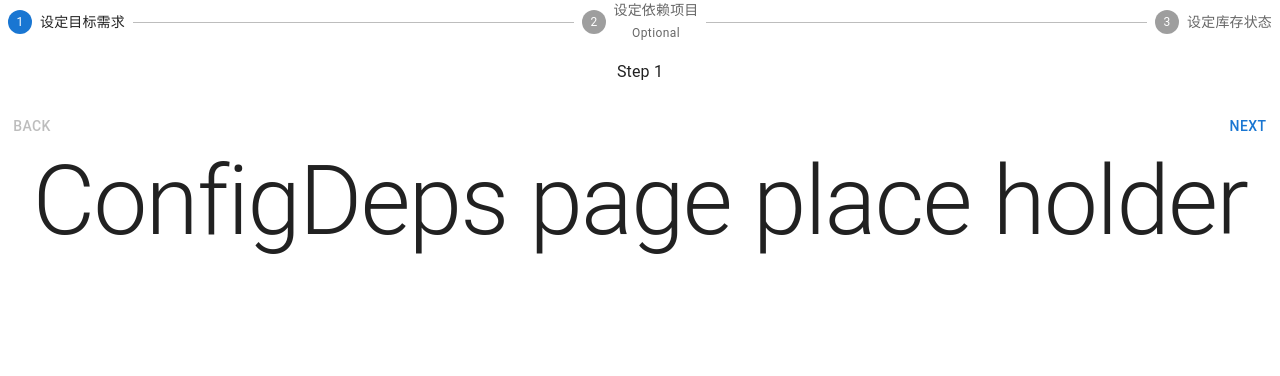
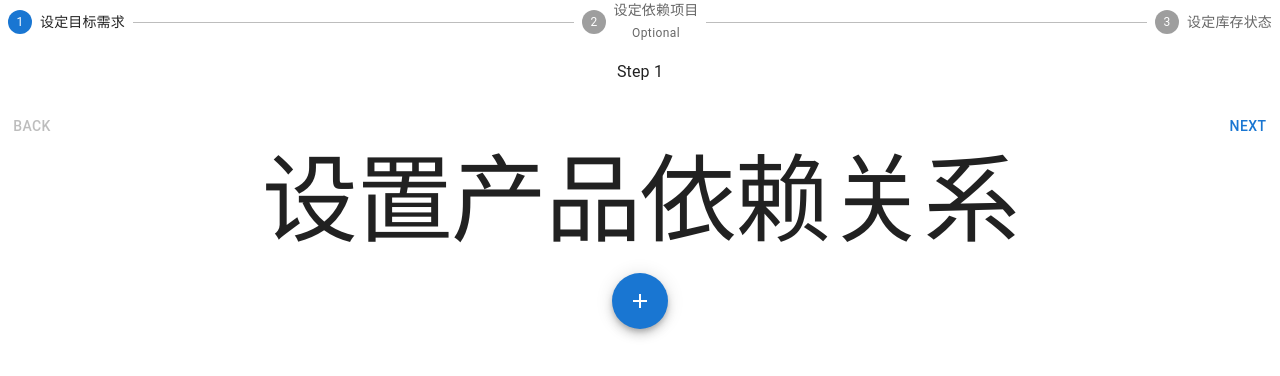
Before and after one commit to Yuan-Quan/mrp-planner-react, a React (Create React App) app: page /config/dependencies in a window 1280 px wide. Shown: the top 376 px of the page. Built offline with nearby package versions, Linux system fonts and the light colour scheme.

Commit message:
Fixed default value not shown

```diff
--- a/src/App.tsx
+++ b/src/App.tsx
@@ -19,7 +19,10 @@
 export const AppContext = React.createContext<IAppContext>(null!);
 
 function App() {
-  const [targetProducts, setTargetProducts] = React.useState<IProduct[]>([])
+  const [targetProducts, setTargetProducts] = React.useState<IProduct[]>(
+    // recall from localStorage
+    JSON.parse(localStorage.getItem("targetProducts") || "[]")
+  )
 
   return (
     <div className="App">
--- a/src/components/configPage/TargetProductItem.tsx
+++ b/src/components/configPage/TargetProductItem.tsx
@@ -41,6 +41,11 @@
         setTargetProducts(newTargetProducts);
     }
 
+    // persist to localStorage
+    React.useEffect(() => {
+        localStorage.setItem("targetProducts", JSON.stringify(targetProducts))
+    }, [targetProducts])
+
     return (
         <ListItem disablePadding>
             <ListItemButton>
@@ -49,6 +54,7 @@
                     id="target-stock"
                     label="目标数量*"
                     type="number"
+                    defaultValue={props.target_stock}
                     onChange={handleTargetStockChange}
                     InputLabelProps={{
                         shrink: true,
@@ -58,6 +64,7 @@
                     id="target-periode"
                     label="目标交期*"
                     type="number"
+                    defaultValue={props.target_periode}
                     onChange={handleTargetPeriodeChange}
                     InputLabelProps={{
                         shrink: true,
--- a/src/pages/ConfigDependencis.tsx
+++ b/src/pages/ConfigDependencis.tsx
@@ -1,9 +1,20 @@
-import { Box, Typography } from "@mui/material"
+import * as React from 'react';
+import AddIcon from '@mui/icons-material/Add';
+import { Box, Fab, List, Typography } from "@mui/material"
+import { AppContext } from '../App';
 
 export const ConfigDependencis = () => {
+    const { targetProducts, setTargetProducts } = React.useContext(AppContext)
+    console.log(targetProducts);
     return (
         <Box>
-            <Typography variant="h1">ConfigDeps page place holder</Typography>
+            <Typography variant="h1">设置产品依赖关系</Typography>
+            <List>
+            </List>
+
+            <Fab color="primary" aria-label="add" >
+                <AddIcon />
+            </Fab>
         </Box>
     )
 }
--- a/src/pages/ConfigTarget.tsx
+++ b/src/pages/ConfigTarget.tsx
@@ -1,3 +1,4 @@
+import * as React from 'react';
 import { Box, Fab, List, Typography } from "@mui/material"
 import { useContext } from "react"
 import { AppContext } from "../App"
@@ -5,7 +6,7 @@
 import { TargetProductItem } from "../components/configPage/TargetProductItem"
 
 export const ConfigTarget = () => {
-    const { targetProducts, setTargetProducts } = useContext(AppContext)
+    const { targetProducts, setTargetProducts } = React.useContext(AppContext)
     const handleAddTargetProduct = () => {
         setTargetProducts([...targetProducts, {
             idx: targetProducts.length,
```
